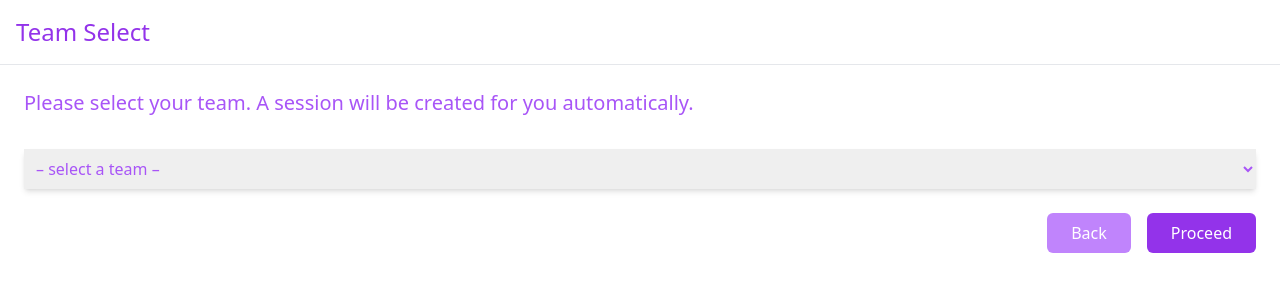
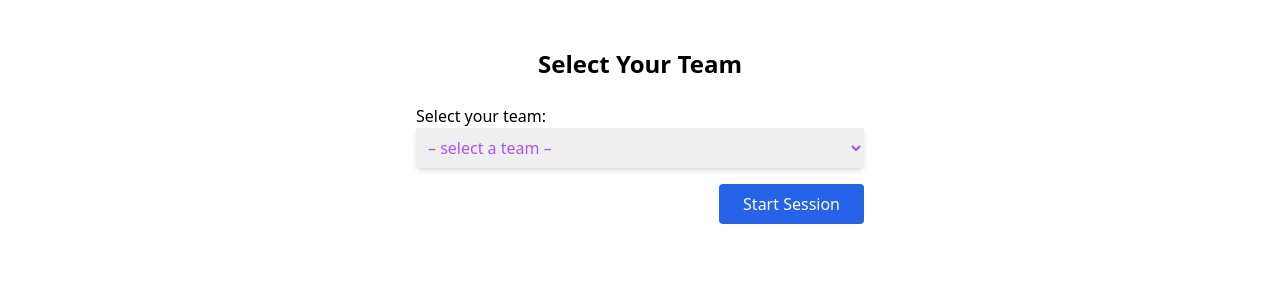
Before and after one commit to Lamiahaque06/Software-Development-Group-Project, a Django app: page /session/select/ in a window 1280 px wide. Shown: the top 300 px of the page. Run offline with Django 4.2, Linux system fonts and the light colour scheme; data comes from the database, SQL or seed files in the repository; some libraries are stand-ins or nearby versions.

Commit message:
fixed sessions

```diff
--- a/apps/sessions/apps.py
+++ b/apps/sessions/apps.py
@@ -1,3 +1,4 @@
+# apps/sessions/apps.py
 from django.apps import AppConfig
 
 class SessionsConfig(AppConfig):
--- a/apps/sessions/forms.py
+++ b/apps/sessions/forms.py
@@ -1,18 +1,17 @@
 # apps/sessions/forms.py
-
 from django import forms
 from apps.core.models import Team
 
 class TeamSelectForm(forms.Form):
     """
-    A simple form that lets the user pick their Team.
-    Upon submission, a new Session is auto‑created in the view.
+    Let the user pick their Team.
     """
     team = forms.ModelChoiceField(
         queryset=Team.objects.all(),
         label="Select your team",
         empty_label="– select a team –",
         widget=forms.Select(attrs={
-            'class': 'w-full bg-lavender-100 text-purple-500 border-none shadow-md p-2'
+            'class': 'w-full bg-lavender-100 text-purple-500 '
+                     'border-none shadow-md p-2'
         })
     )
--- a/apps/sessions/templates/sessions/select.html
+++ b/apps/sessions/templates/sessions/select.html
@@ -1,38 +1,31 @@
-{# apps/sessions/templates/sessions/select.html #}
+<!-- templates/sessions/select.html -->
 {% extends "base.html" %}
+{% block title %}Select Team & Session{% endblock %}
 {% block content %}
-<div class="flex flex-col h-full">
-
-  <!-- Header -->
-  <div class="bg-lavender-100 p-4 border-b border-gray-200">
-    <h1 class="text-2xl font-medium text-purple-600">Team Select</h1>
-  </div>
-
-  <!-- Content -->
-  <div class="p-6 flex-1">
-    <p class="text-xl text-purple-500 mb-8">
-      Please select your team. A session will be created for you automatically.
-    </p>
-
-    <form method="post" class="space-y-6">
+<div class="max-w-md mx-auto py-12">
+  <h2 class="text-2xl font-semibold mb-6 text-center">
+    Select Your Team
+  </h2>
+  <form method="post" class="space-y-4">
     {% csrf_token %}
     <div>
+      {{ form.team.label_tag }}
       {{ form.team }}
-        {{ form.team.errors }}
+      {% if form.team.errors %}
+      <div class="text-red-600 text-sm">
+        {{ form.team.errors|join:", " }}
       </div>
-
-      <div class="flex justify-end space-x-4 mt-6">
-        <a href=""
-           class="px-6 py-2 bg-purple-400 text-white rounded-md hover:bg-purple-500 transition">
-          Back
-        </a>
-        <button type="submit"
-           class="px-6 py-2 bg-purple-600 text-white rounded-md hover:bg-purple-700 transition">
-          Proceed
+      {% endif %}
+    </div>
+    <div class="text-right">
+      <button
+        type="submit"
+        class="px-6 py-2 bg-blue-600 text-white rounded
+               hover:bg-blue-700 transition"
+      >
+        Start Session
       </button>
     </div>
   </form>
 </div>
-
-</div>
 {% endblock %}
--- a/apps/sessions/views.py
+++ b/apps/sessions/views.py
@@ -1,12 +1,14 @@
 # apps/sessions/views.py
 from django.shortcuts import render, redirect
 from django.utils import timezone
-from django.contrib.auth.decorators import login_required
 from apps.core.models import Session
 from .forms import TeamSelectForm
 
-# @login_required
 def team_select(request):
+    """
+    GET: show team selector.
+    POST: create new Session, stash IDs in session, redirect to voting.
+    """
     if request.method == 'POST':
         form = TeamSelectForm(request.POST)
         if form.is_valid():
@@ -18,7 +20,6 @@ def team_select(request):
             )
             request.session['team_id'] = team.team_id
             request.session['session_id'] = new_sess.session_id
-
             return redirect(
                 'voting:session_vote',
                 session_id=new_sess.session_id
@@ -26,4 +27,8 @@ def team_select(request):
     else:
         form = TeamSelectForm()
 
-    return render(request, 'sessions/select.html', {'form': form})
+    return render(
+        request,
+        'sessions/select.html',
+        {'form': form}
+    )
```
Also changed, not shown: apps/sessions/urls.py (+6 -1 lines). Lines whose indentation alone changed are shown as unchanged.
